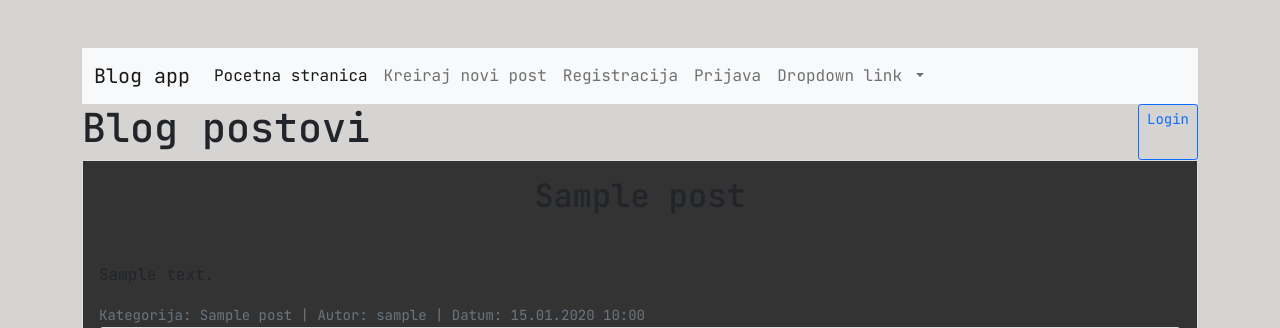
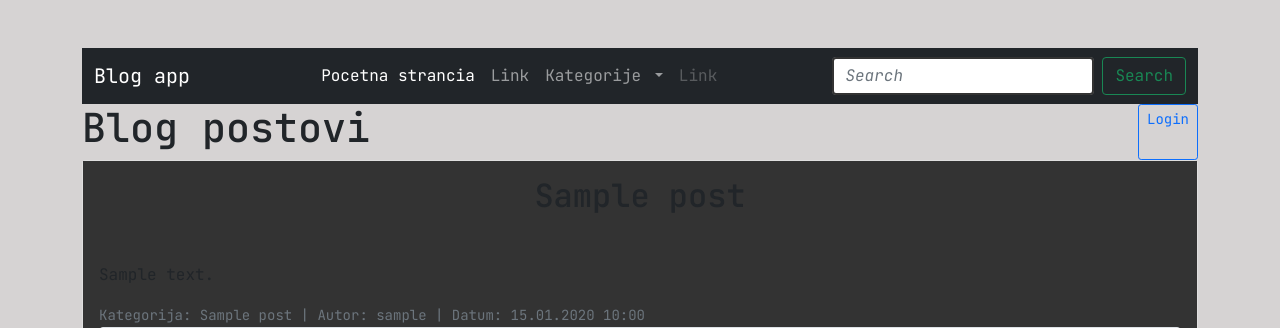
Before and after one commit to filipjt88/blog_app, a PHP site: template views/index.view.php in a window 1280 px wide. Shown: the top 328 px of the page. Run offline with PHP 8.4, Linux system fonts and the light colour scheme; the template is opened without the code that fills it: most values are stand-ins (such as "Sample title", 1, 10 or a date in 2020); grey boxes marked "Sample" are stand-in pictures.

Commit message:
new navbar

```diff
--- a/parts/navbar.php
+++ b/parts/navbar.php
@@ -1,34 +1,33 @@
-<nav class="navbar navbar-expand-lg navbar-light bg-light">
+<nav class="navbar navbar-expand-lg navbar-dark bg-dark">
   <div class="container-fluid">
     <a class="navbar-brand" href="#">Blog app</a>
-    <button class="navbar-toggler" type="button" data-bs-toggle="collapse" data-bs-target="#navbarNavDropdown" aria-controls="navbarNavDropdown" aria-expanded="false" aria-label="Toggle navigation">
+    <button class="navbar-toggler" type="button" data-bs-toggle="collapse" data-bs-target="#navbarScroll" aria-controls="navbarScroll" aria-expanded="false" aria-label="Toggle navigation">
       <span class="navbar-toggler-icon"></span>
     </button>
-    <div class="collapse navbar-collapse" id="navbarNavDropdown">
-      <ul class="navbar-nav">
+    <div class="collapse navbar-collapse" id="navbarScroll">
+      <ul class="navbar-nav mx-auto my-2 my-lg-0 navbar-nav-scroll" style="--bs-scroll-height: 100px;">
         <li class="nav-item">
-          <a class="nav-link active" aria-current="page" href="#">Pocetna stranica</a>
+          <a class="nav-link active" aria-current="page" href="#">Pocetna strancia</a>
         </li>
         <li class="nav-item">
-          <a class="nav-link" href="#">Kreiraj novi post</a>
+          <a class="nav-link" href="#">Link</a>
+        </li>
+        <li class="nav-item dropdown">
+          <a class="nav-link dropdown-toggle" href="#" id="navbarScrollingDropdown" role="button" data-bs-toggle="dropdown" aria-expanded="false">
+            Kategorije
+          </a>
+          <ul class="dropdown-menu" aria-labelledby="navbarScrollingDropdown">
+            <li><a class="dropdown-item" href="#">Sport</a></li>
+          </ul>
         </li>
         <li class="nav-item">
-          <a class="nav-link" href="#">Registracija</a>
-        </li>
-        <li class="nav-item">
-          <a class="nav-link" href="#">Prijava</a>
-        </li>
-        <li class="nav-item dropdown">
-          <a class="nav-link dropdown-toggle" href="#" id="navbarDropdownMenuLink" role="button" data-bs-toggle="dropdown" aria-expanded="false">
-            Dropdown link
-          </a>
-          <ul class="dropdown-menu" aria-labelledby="navbarDropdownMenuLink">
-            <li><a class="dropdown-item" href="#">Action</a></li>
-            <li><a class="dropdown-item" href="#">Another action</a></li>
-            <li><a class="dropdown-item" href="#">Something else here</a></li>
-          </ul>
+          <a class="nav-link disabled" href="#" tabindex="-1" aria-disabled="true">Link</a>
         </li>
       </ul>
+      <form class="d-flex">
+        <input class="form-control me-2" type="search" placeholder="Search" aria-label="Search">
+        <button class="btn btn-outline-success" type="submit">Search</button>
+      </form>
     </div>
   </div>
 </nav>
```
